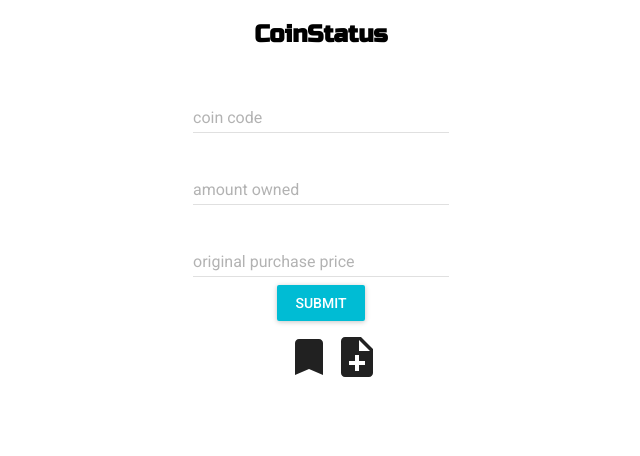
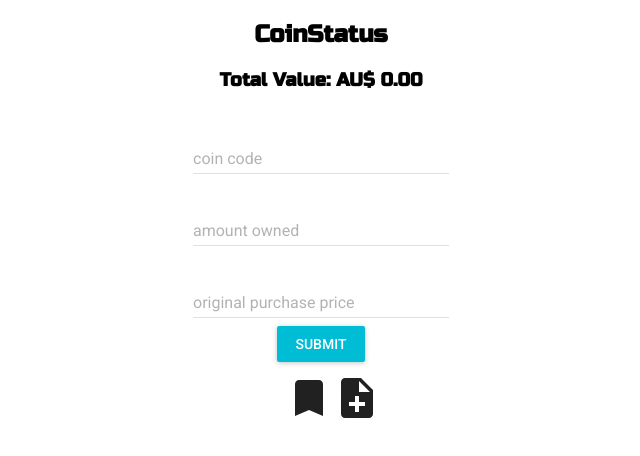
Before and after one commit to jfhinchcliffe/cryptostatus, a React (Create React App) app: page / in a window 1280 px wide. Shown: the top 456 px of the page, without its empty margins (319-959 px from the left). Built offline with nearby package versions, Linux system fonts and the light colour scheme.

Commit message:
Add a total tally of coins to top of page

```diff
--- a/src/components/Main.css
+++ b/src/components/Main.css
@@ -1,10 +1,13 @@
+.Main {
+  text-align: center;
+  font-family: 'Russo One';
+}
+
 .Main .header {
   font-family: 'Russo One';
-  text-align: center;
 }
 
 .Main .controls {
-  text-align: center;
   display: flex;
   justify-content: center;
 }
--- a/src/components/coin/coin.jsx
+++ b/src/components/coin/coin.jsx
@@ -33,6 +33,8 @@ class Coin extends Component {
 
     const current_value = coin_value * total_amount
     const initial_value = bought_at * total_amount
+
+    this.props.updateTotal(current_value)
 
     this.setState({
       coin_value,
--- a/src/components/main.jsx
+++ b/src/components/main.jsx
@@ -21,10 +21,17 @@ class Main extends Component {
 
     this.addCoin = this.addCoin.bind(this)
     this.toggleFormOpen = this.toggleFormOpen.bind(this)
+    this.updateTotal = this.updateTotal.bind(this)
   }
 
   componentDidMount() {
     this.setFromParams()
+  }
+
+  updateTotal(value) {
+    this.setState(prevState => ({
+      total_value: prevState.total_value + value
+    }))
   }
 
   setFromParams() {
@@ -94,13 +101,14 @@ class Main extends Component {
       </div>
     )
 
-    const coins = this.state.coins.map((coin, index) =>  <Coin key={`${index}-${coin.coin_code}`} coin={coin}/>)
+    const coins = this.state.coins.map((coin, index) =>  <Coin key={`${index}-${coin.coin_code}`} coin={coin} updateTotal={this.updateTotal}/>)
 
     const form = this.state.form_open ? <Form addCoin={this.addCoin} /> : ''
 
     return (
       <div className="Main">
         <h2 className="header">CoinStatus</h2>
+        <h3 className="total-value">Total Value: AU$ {this.state.total_value.toFixed(2)}</h3>
         { form }
         { form_controls }
 
```
